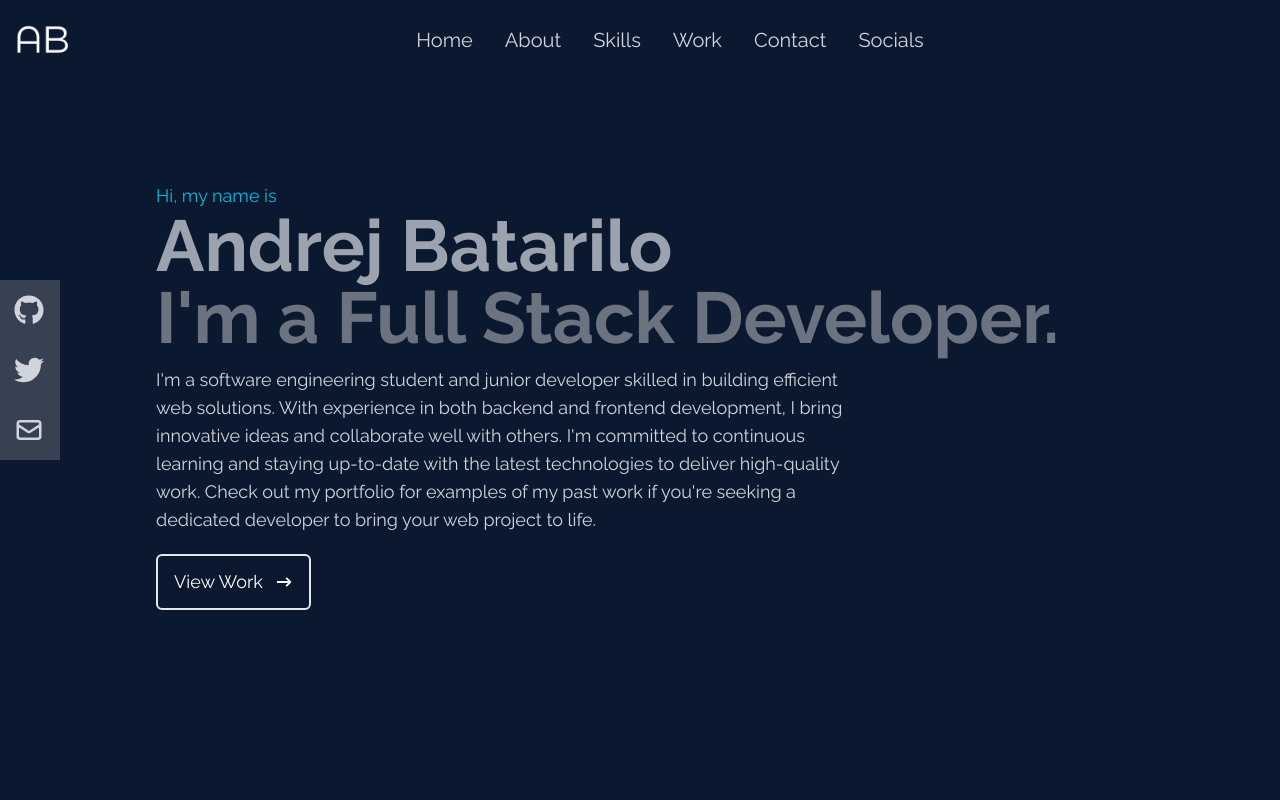
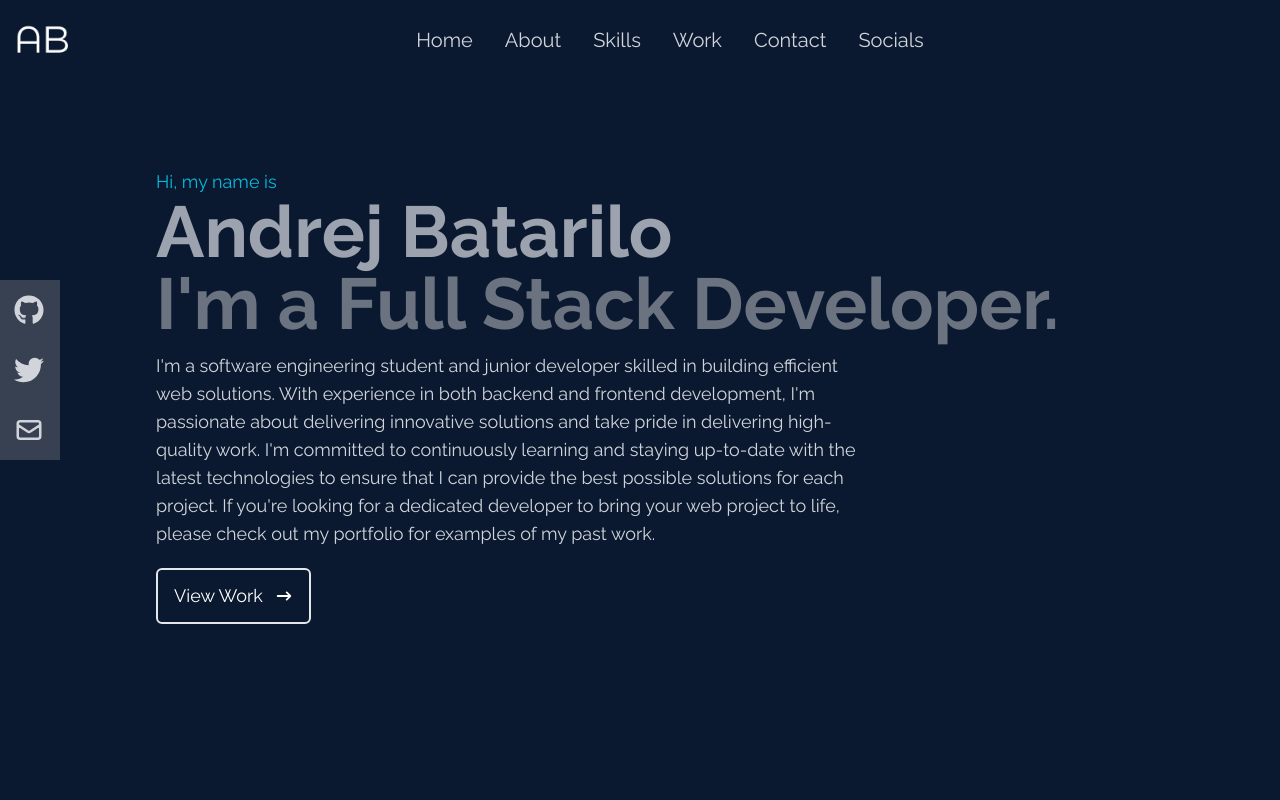
Before and after one commit to batariloa/portfolio-frontend, a React (Create React App) app: page / in a window 1280 px wide. Shown: the top 800 px of the page. Built offline with nearby package versions, Linux system fonts and the light colour scheme; no server answers.

Commit message:
Changes to home paragraph

```diff
--- a/src/components/Home.jsx
+++ b/src/components/Home.jsx
@@ -17,11 +17,13 @@ export function Home() {
         <p className="text-gray-300 max-w-[700px] mt-3 mb-3">
           I'm a software engineering student and junior developer skilled in
           building efficient web solutions. With experience in both backend and
-          frontend development, I bring innovative ideas and collaborate well
-          with others. I'm committed to continuous learning and staying
-          up-to-date with the latest technologies to deliver high-quality work.
-          Check out my portfolio for examples of my past work if you're seeking
-          a dedicated developer to bring your web project to life.
+          frontend development, I'm passionate about delivering innovative
+          solutions and take pride in delivering high-quality work. I'm
+          committed to continuously learning and staying up-to-date with the
+          latest technologies to ensure that I can provide the best possible
+          solutions for each project. If you're looking for a dedicated
+          developer to bring your web project to life, please check out my
+          portfolio for examples of my past work.
         </p>
         <div>
           <Link to="work" offset={50} smooth={true} duration={600}>
```
